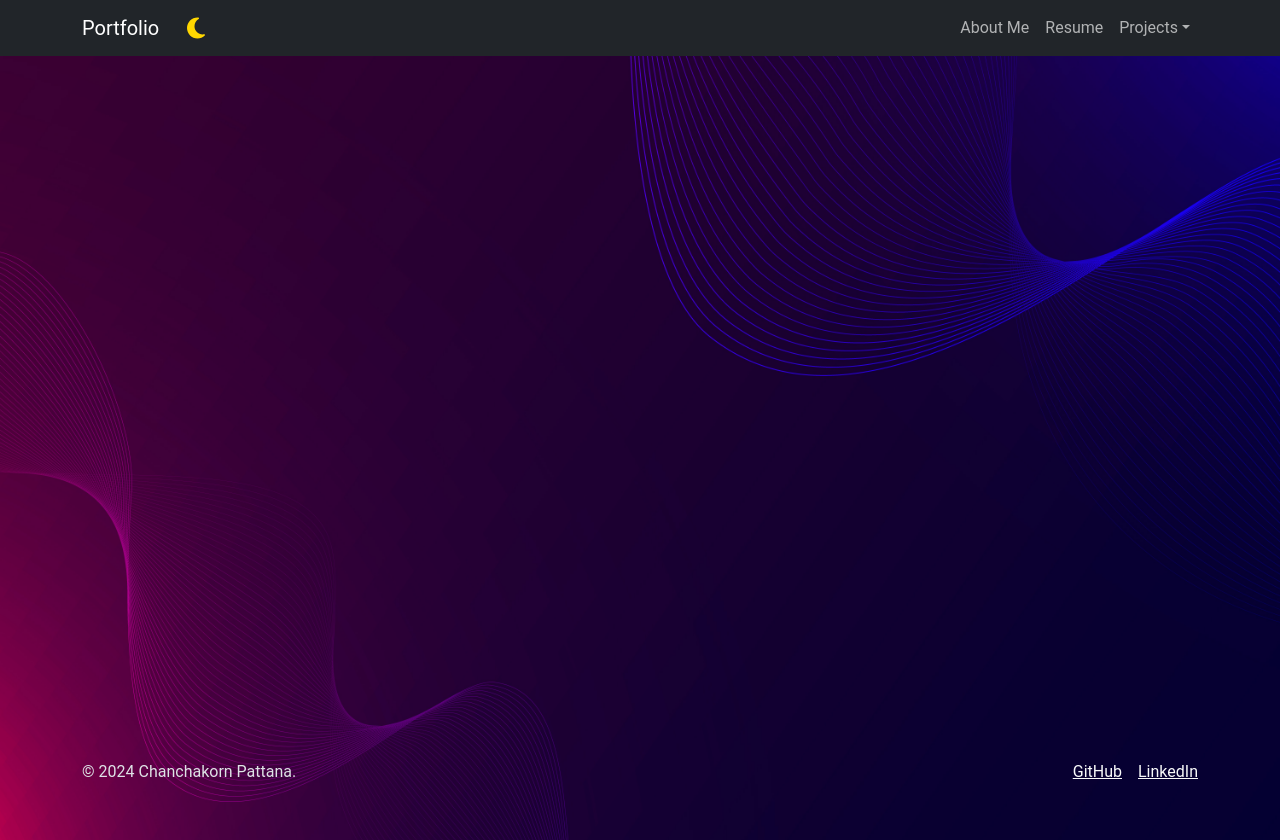
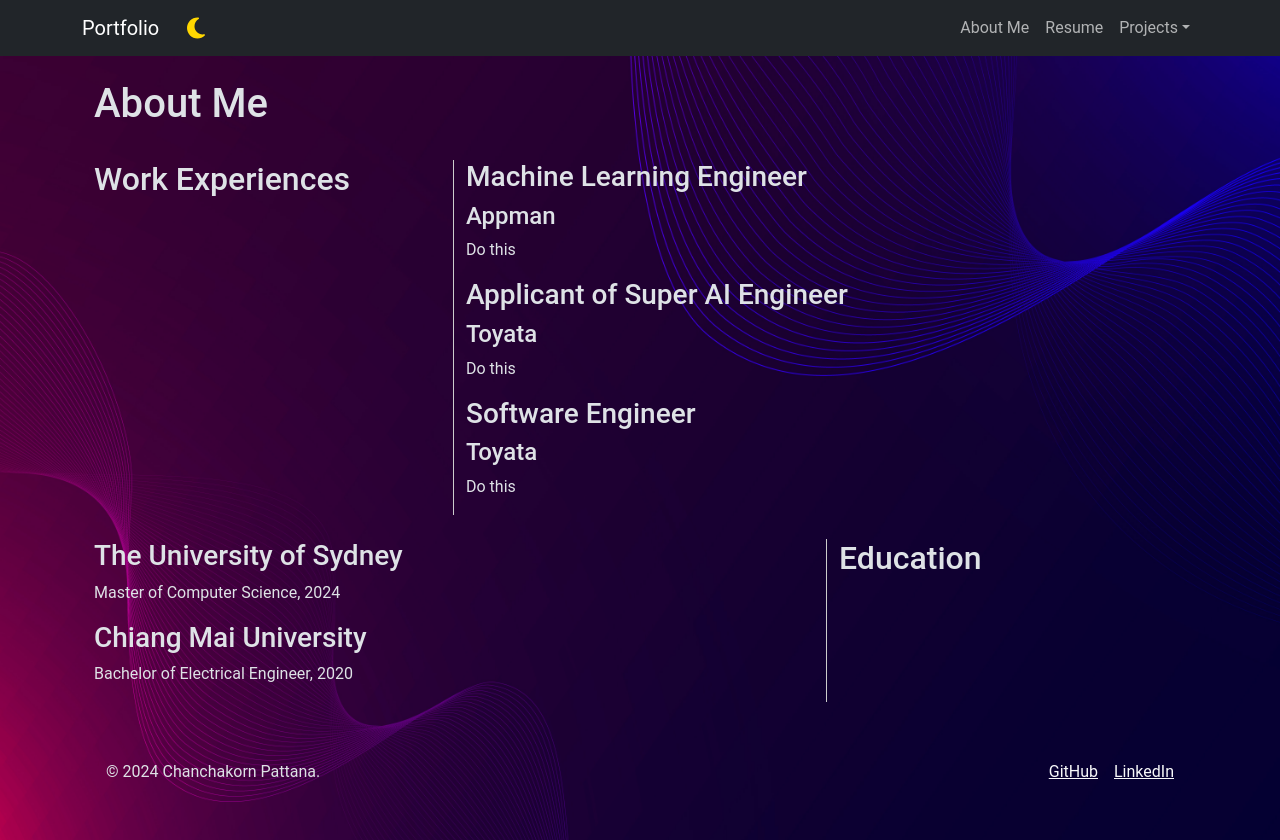
Before and after one commit to ChanchakornP/my-portfolio, a React (Create React App) app: page /about in a window 1280 px wide. Built offline with nearby package versions, Linux system fonts and the light colour scheme.

Commit message:
update about me

```diff
--- a/src/App.css
+++ b/src/App.css
@@ -1,4 +1,4 @@
-.app-container {
+.app-container-dark {
   background-image: url('./Assets/home-bg.jpg');
   background-size: cover;
   background-position: center;
@@ -6,6 +6,10 @@
   background-attachment: fixed;
 }
 
+.app-container-light {
+  background: linear-gradient(to right, #fdf5dd, #ffffff);
+  color: black;
+}
 
 .footer {
   position: sticky;
@@ -27,3 +31,17 @@
   position: sticky;
   top: 0;
 }
+
+.border-right {
+  border-right: 1px solid #ccc;
+  padding-right: 15px;
+}
+
+.border-left {
+  border-left: 1px solid #ccc;
+  padding-left: 15px;
+}
+
+.mb-4 {
+  margin-bottom: 2.5rem;
+}
--- a/src/App.js
+++ b/src/App.js
@@ -1,5 +1,4 @@
 import { BrowserRouter, Routes, Route } from "react-router-dom";
-import logo from './logo.svg';
 import Header from './components/Header';
 import Footer from './components/Footer';
 import About from './components/About';
@@ -10,11 +9,16 @@ import Navigate from './components/Navigate';
 import './App.css';
 import { Container, Image } from 'react-bootstrap';
 import './custom.scss';
+import { useTheme } from "./ThemeContext";
+
 function App() {
+  const { theme, toggleTheme } = useTheme();
+
   return (
-    <div className="app-container">
+    <div className={theme == "dark" ? "app-container-dark" : "app-container-light"}>
       <Container fluid className="home-section" id="home">
         <BrowserRouter>
+          <Container>
             <Header />
             <Routes>
               <Route path="/" element={<Home />} />
@@ -24,6 +28,7 @@ function App() {
               <Route path="*" element={<Navigate to="/" />} />
             </Routes>
             <Footer />
+          </Container>
         </BrowserRouter>
       </Container>
     </div>
--- a/src/components/About.js
+++ b/src/components/About.js
@@ -1,9 +1,57 @@
-import { Container, Row, Col, Image } from "react-bootstrap";
+import { Container, Row, Col } from "react-bootstrap";
+
 function About() {
     return (
         <Container className="home" id="home" maxWidth="sm">
+            {/* About Me Section */}
+            <Row className="home-header mb-4">
+                <Col>
+                    <h1>About Me</h1>
+                </Col>
+            </Row>
+
+            {/* Work Experiences Section */}
+            <Row className="mb-4">
+                <Col md={4} className="border-right pr-3">
+                    <h2>Work Experiences</h2>
+                </Col>
+                <Col md={8}>
+                    <Row>
+                        <h3>Machine Learning Engineer</h3>
+                        <h4>Appman</h4>
+                        <p>Do this</p>
+                    </Row>
+                    <Row>
+                        <h3>Applicant of Super AI Engineer</h3>
+                        <h4>Toyata</h4>
+                        <p>Do this</p>
+                    </Row>
+                    <Row>
+                        <h3>Software Engineer</h3>
+                        <h4>Toyata</h4>
+                        <p>Do this</p>
+                    </Row>
+                </Col>
+            </Row>
+
+            {/* Education Section */}
+            <Row className="mb-4">
+                <Col md={8}>
+                    <Row>
+                        <h3>The University of Sydney</h3>
+                        <p>Master of Computer Science, 2024</p>
+                    </Row>
+                    <Row>
+                        <h3>Chiang Mai University</h3>
+                        <p>Bachelor of Electrical Engineer, 2020</p>
+                    </Row>
+                </Col>
+                <Col md={4} className="border-left pl-3">
+                    <h2>Education</h2>
+                </Col>
+            </Row>
         </Container>
-    )
+    );
 }
 
 export default About;
--- a/src/components/Header.js
+++ b/src/components/Header.js
@@ -3,12 +3,10 @@ import { useTheme } from "../ThemeContext";
 import { FontAwesomeIcon } from "@fortawesome/react-fontawesome";
 import { faSun, faMoon } from "@fortawesome/free-solid-svg-icons";
 
-
 function Header() {
     const { theme, toggleTheme } = useTheme();
-
     return (
-        <Navbar bg={theme === "dark" ? "dark" : "light"} expand="lg" fixed="top">
+        <Navbar bg={theme === "dark" ? "dark" : "light"} expand="lg" fixed="top" >
             <Container>
                 <Navbar.Brand href="/">Portfolio</Navbar.Brand>
                 <button
@@ -37,7 +35,7 @@ function Header() {
                     </Nav>
                 </Navbar.Collapse>
             </Container>
-        </Navbar>
+        </Navbar >
     )
 }
 
--- a/src/components/Home.js
+++ b/src/components/Home.js
@@ -15,7 +15,16 @@ function Home() {
                         <strong className="main-name"> CHANCHAKORN PATTANA</strong>
                     </h1>
                 </Col>
-
+            </Row>
+            <Row>
+                <Col md={8}>
+                    <TypingAnimation strings={[
+                        'Computer Science Student',
+                        'Machine Learning Engineer',
+                        'Electrical Engineer'
+                    ]}
+                    ></TypingAnimation>
+                </Col>
                 <Col md={4} style={{ paddingBottom: 20 }}>
                     <img
                         src={homeLogo}
@@ -25,11 +34,6 @@ function Home() {
                     />
                 </Col>
             </Row>
-            <Row>
-                <Col>
-                    <TypingAnimation ></TypingAnimation>
-                </Col>
-            </Row>
         </Container>
     )
 }
--- a/src/components/TypingAnimation.js
+++ b/src/components/TypingAnimation.js
@@ -1,15 +1,13 @@
 import React from 'react';
 import Typewriter from 'typewriter-effect';
 
-const TypingAnimation = () => {
+const TypingAnimation = (props) => {
+    const { strings } = props;
     return (
         <div>
             <Typewriter
                 options={{
-                    strings: ['Computer Science Student',
-                        'Machine Learning Engineer',
-                        'Electrical Engineer',
-                    ],
+                    strings: strings,
                     autoStart: true,
                     loop: true,
                     delay: 75,
```
Lines whose indentation alone changed are shown as unchanged.
